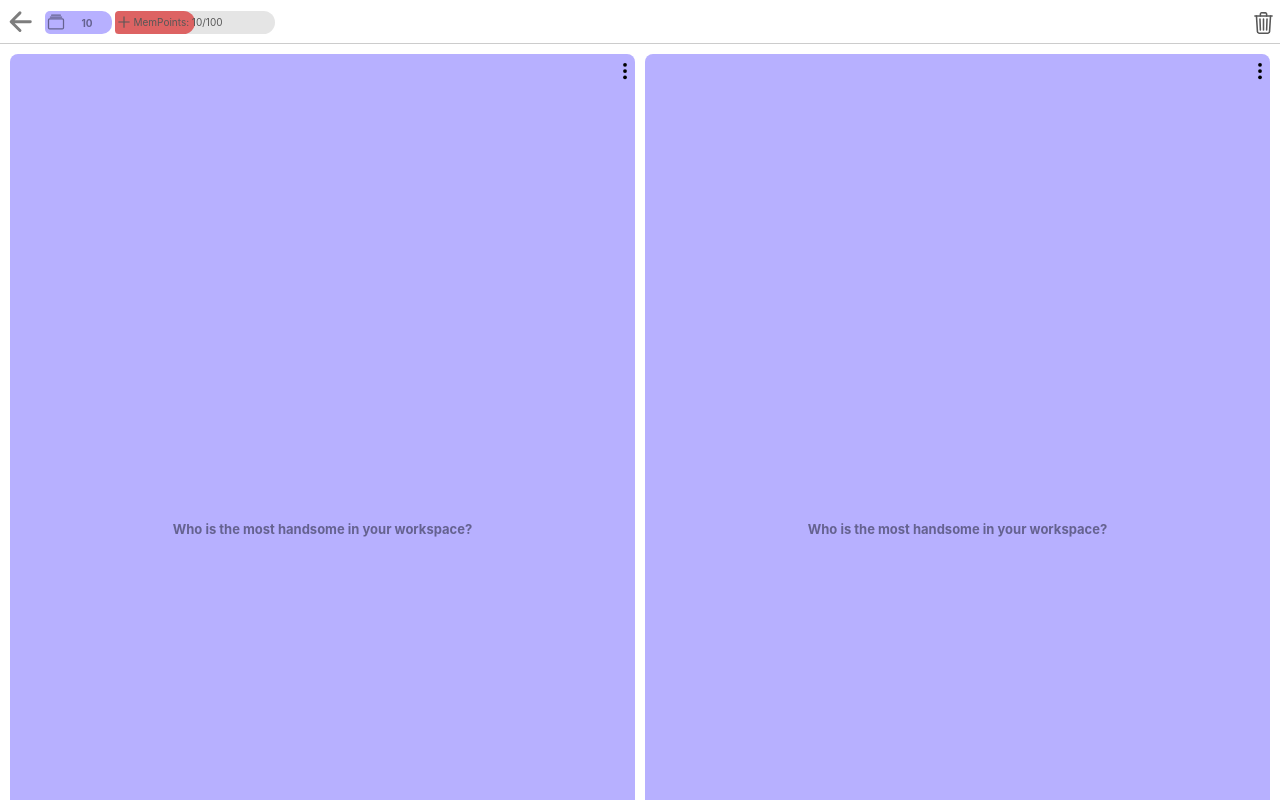
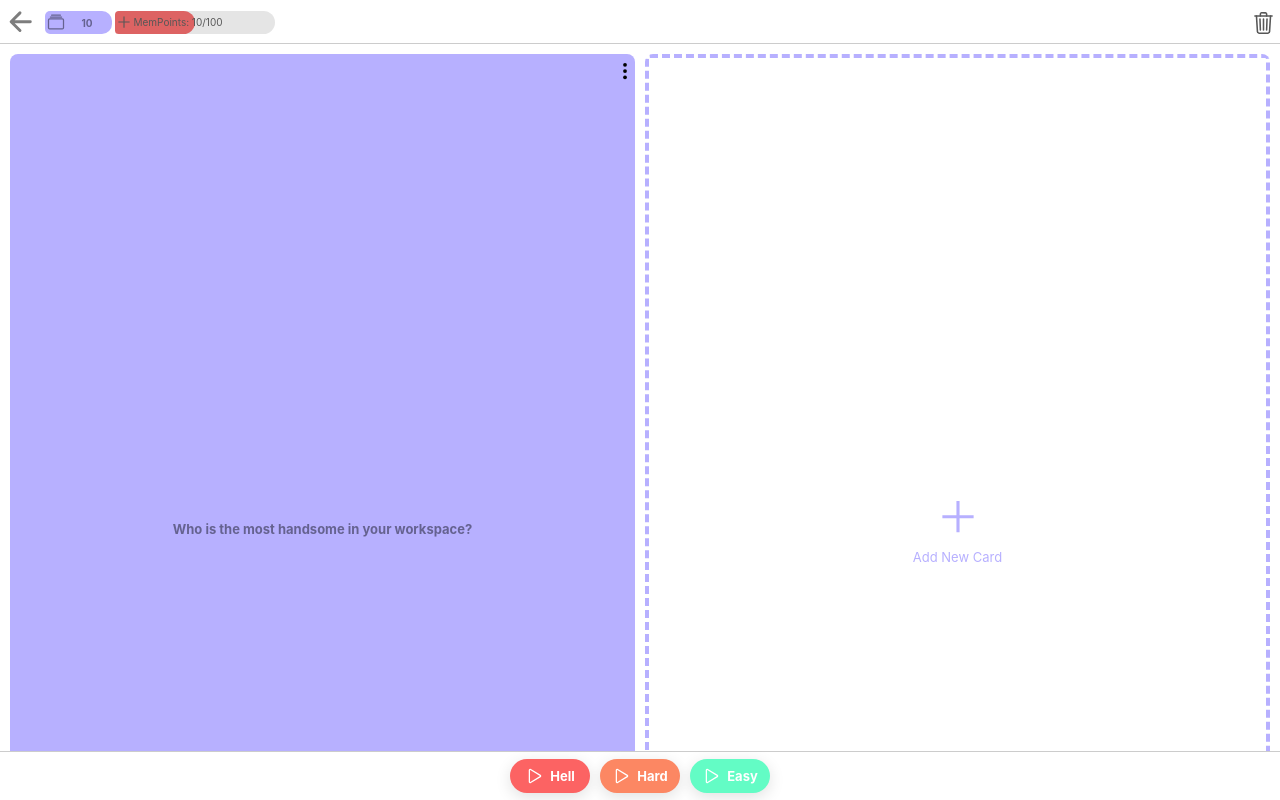
Before and after one commit to SatinTo/Memry, a React (Create React App) app: page /setItems in a window 1280 px wide. Built offline with nearby package versions, Linux system fonts and the light colour scheme.

Commit message:
chore: Makes the Footer buttons stick to bottom

```diff
--- a/src/pages/SetItems.jsx
+++ b/src/pages/SetItems.jsx
@@ -122,8 +122,6 @@ const SetItems = () => {
 					<IonRow >
 						{/* <RenderItems/> */}
 						<Item/>
-						<Item/>
-						<Item/>
 						{/* Add New Card Button */}
 						<IonCol size="6">
 							<IonCard style={{boxShadow: "none", margin: 0, paddingBottom: "152%"}}>
@@ -139,7 +137,7 @@ const SetItems = () => {
 						</IonCol>
 					</IonRow>
 				</IonGrid>
-
+			</IonContent>
 			<IonFooter>
 				<IonToolbar>
 					<div style={{textAlign: "center", paddingTop: "5px"}}>
@@ -149,7 +147,6 @@ const SetItems = () => {
 					</div>
 				</IonToolbar>
 			</IonFooter>
-			</IonContent>
 			<IonAlert {...promptProps} />
 		</IonPage>
 
```
Lines whose indentation alone changed are shown as unchanged.
